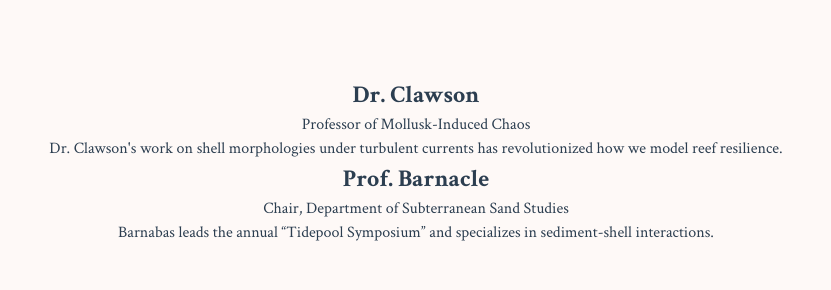
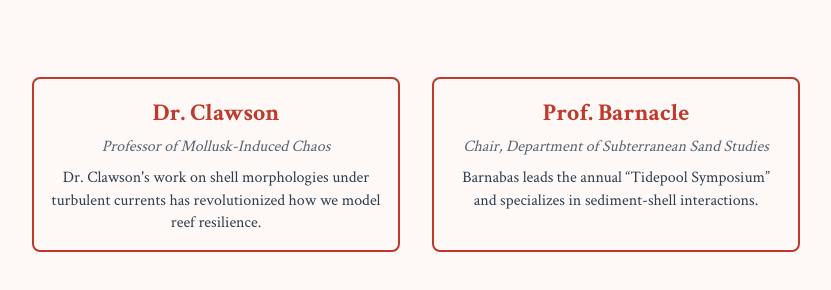
Before and after one commit to cbhughes29/docrabsthinkfishareflying.github.io, a plain HTML site: page faculty.html in a window 1280 px wide. Shown: the part 220-510 px from the top of the page, without its empty margins (224-1055 px from the left). Drawn offline with Linux system fonts and the light colour scheme.

Commit message:
Update style.css

```diff
--- a/css/style.css
+++ b/css/style.css
@@ -239,3 +239,39 @@ body.interview-page::before {
 #letter-output p {
   margin-bottom: 1rem;
 }
+
+
+.faculty-list {
+  display: grid;
+  grid-template-columns: 1fr;
+  gap: 2rem;
+}
+
+@media(min-width: 600px) {
+  .faculty-list {
+    grid-template-columns: 1fr 1fr;
+  }
+}
+
+.faculty-item {
+  background: var(--bg-light);
+  border: 2px solid var(--crab-red);
+  border-radius: 8px;
+  padding: 1rem;
+}
+
+.faculty-name {
+  margin: 0 0 .25rem;
+  color: var(--crab-red);
+}
+
+.faculty-title {
+  margin: 0 0 .5rem;
+  font-style: italic;
+  opacity: .8;
+}
+
+.faculty-bio {
+  margin: 0;
+  line-height: 1.4;
+}
```
